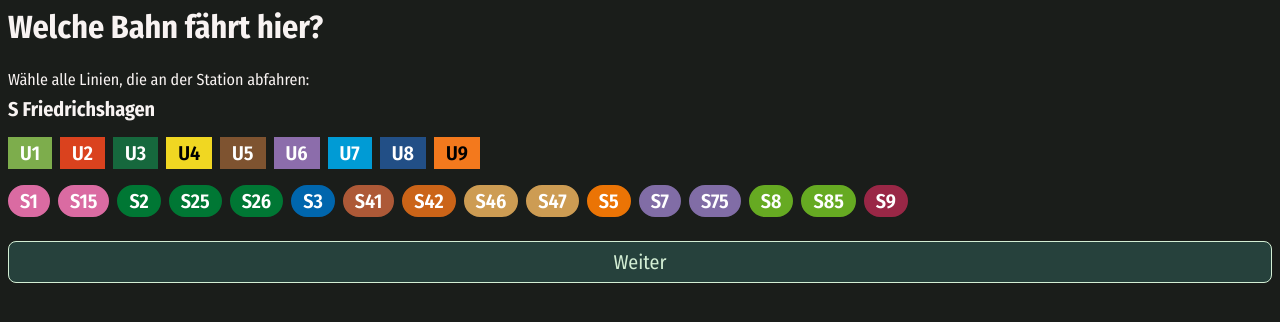
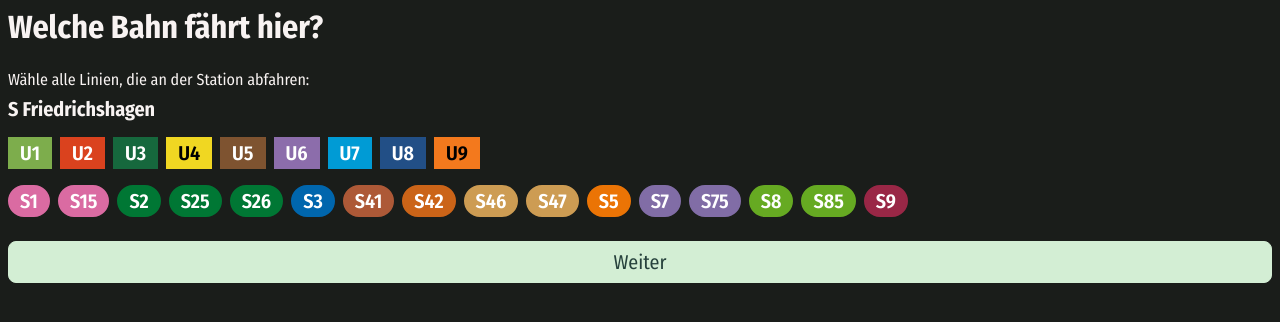
Before and after one commit to bahimiri/bahndrill, a Vue app: page / in a window 1280 px wide. In both pictures the pointer is over the button "Weiter". Shown: the top 322 px of the page. Built offline with nearby package versions, Linux system fonts and the light colour scheme; the HTML template or start-up script is replaced by a standard one.

Commit message:
feat(app): add hover styling

```diff
--- a/src/components/BaseButton.vue
+++ b/src/components/BaseButton.vue
@@ -16,5 +16,11 @@ button {
   color: var(--color-primary-text);
   font-size: 1.25rem;
   padding: 8px 16px;
+  cursor: pointer;
+
+  &:hover {
+    background-color: var(--color-primary-text);
+    color: var(--color-primary);
+  }
 }
 </style>
--- a/src/components/BaseLine.vue
+++ b/src/components/BaseLine.vue
@@ -16,7 +16,7 @@ defineEmits(['click'])
       v-if="isActionable"
       role="option"
       class="line"
-      :class="{ selected: isSelected, 's-bahn': isSBahn(line) }"
+      :class="{ selected: isSelected, 's-bahn': isSBahn(line), actionable: isActionable }"
       :aria-checked="isSelected"
       @click="$emit('click')"
     >
@@ -43,5 +43,13 @@ defineEmits(['click'])
     box-shadow: var(--light-green) 0 0 0.75rem;
     border: 2px solid var(--light-green);
   }
+
+  &.actionable {
+    cursor: pointer;
+
+    &:hover {
+      filter: brightness(1.2);
+    }
+  }
 }
 </style>
```
